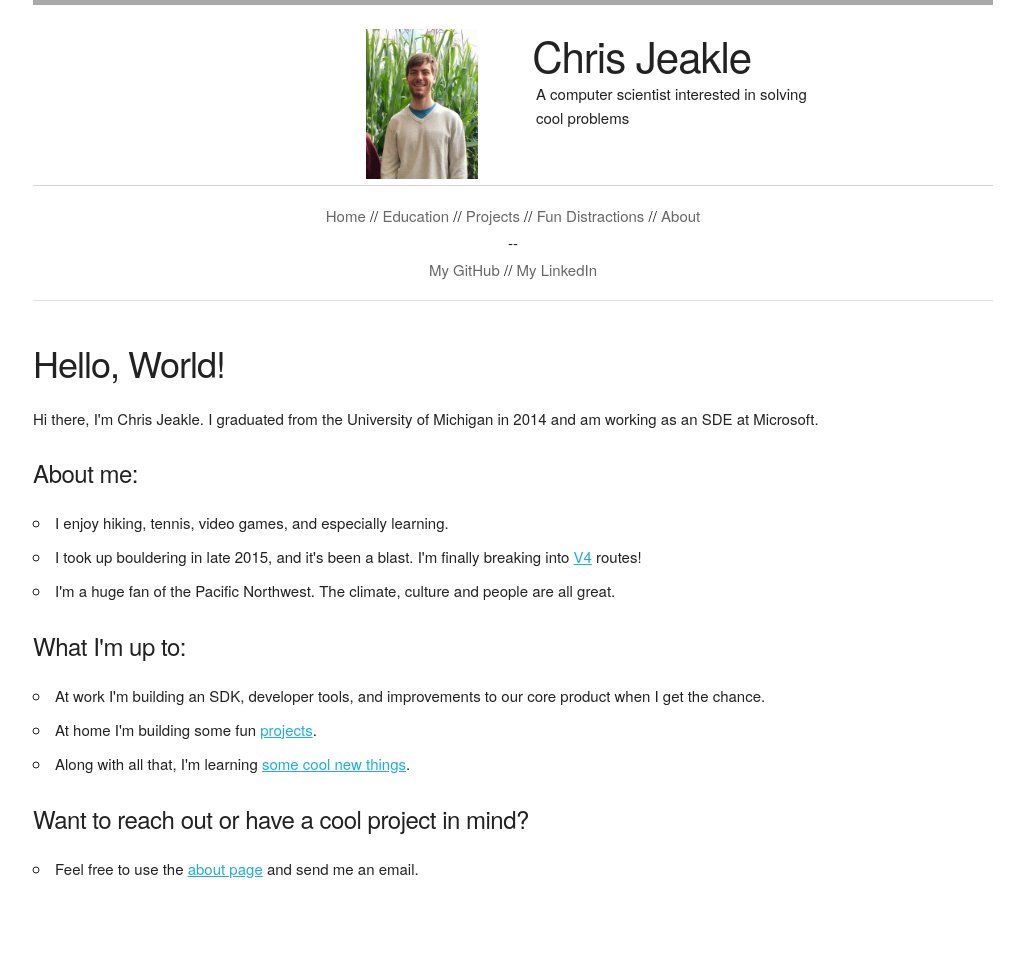
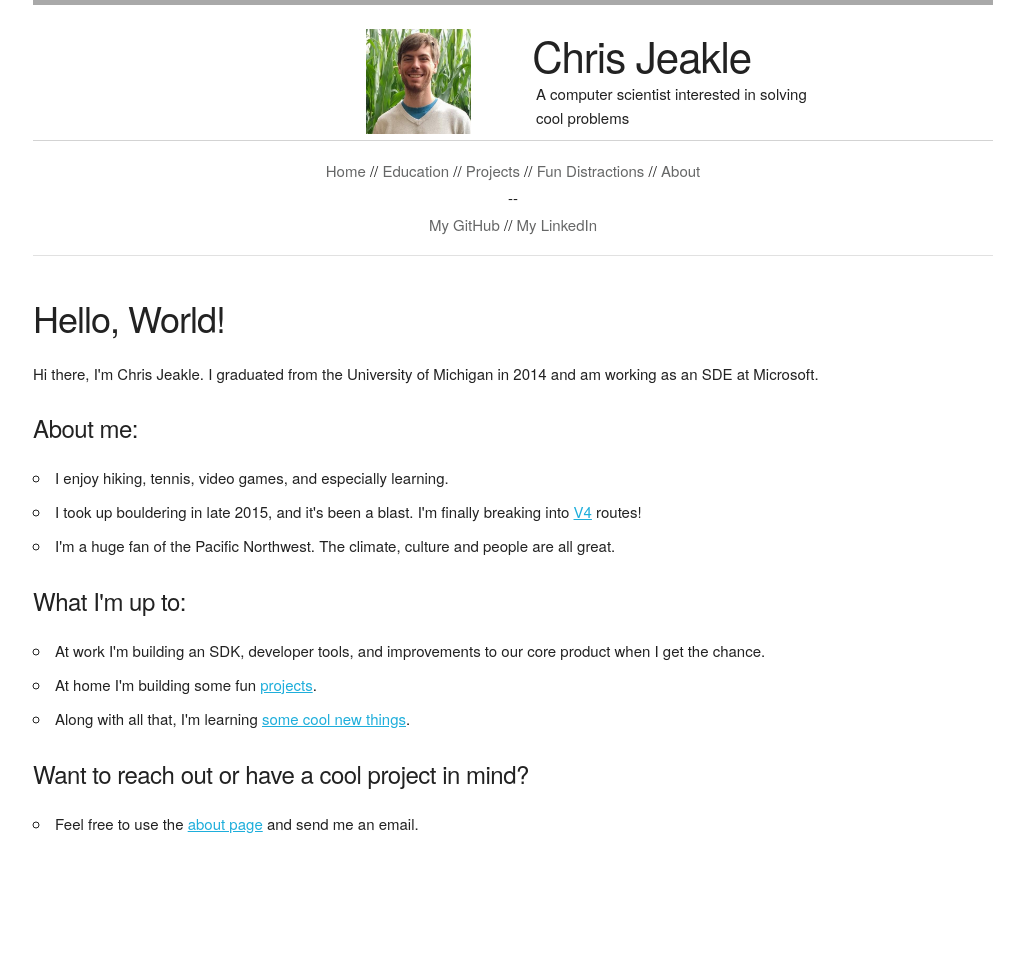
Before and after one commit to cjjeakle/cjjeakle.github.io, a Jekyll site: the page built from index.html, in a window 1280 px wide. Shown: the whole page, without its empty margins (127-1151 px from the left). Built offline with Jekyll 4.4.1, drawn with Linux system fonts in a browser that asks for light colours; nearby versions of some CDN libraries; after the commit the page ends 933 px from its top, so only the background shows below that.

Commit message:
Switched to a square crop of my new picture

```diff
--- a/static/css/main.css
+++ b/static/css/main.css
@@ -63,7 +63,7 @@ br {
 }
 
 #headerImg img {
-    height: 10em;
+    height: 7em;
 }
 
 #headerText {
```
Also changed, not shown: static/img/me.jpg.
